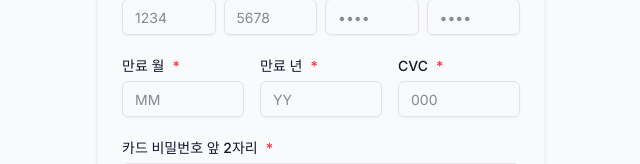
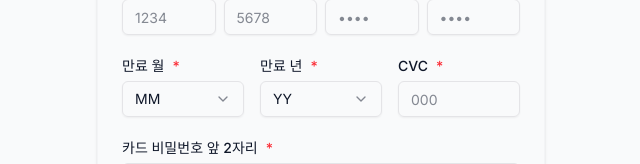
Before and after one commit to sjghub/web-ex-prod, a Next.js app: page /card/register in a window 1280 px wide. Shown: the part 364-528 px from the top of the page, without its empty margins (319-959 px from the left). Built offline with nearby package versions, Linux system fonts and the light colour scheme.

Commit message:
feat(calendar-component): 날짜 선택 컴포넌트 [#33] (#37)
날짜 선택 컴포넌트 구현, 적용
 - 카드 등록시 유효기간 입력칸 날짜 선택 컴포넌트를 사용하여 유효성 검증

```diff
--- a/app/card/register/page.tsx
+++ b/app/card/register/page.tsx
@@ -1,13 +1,14 @@
 "use client";
 
-import { useState, useRef, useEffect } from "react";
+import { ArrowLeft } from "lucide-react";
 import { useRouter } from "next/navigation";
-import { ArrowLeft } from "lucide-react";
+import { useEffect, useRef, useState } from "react";
 
 import { Button } from "@/components/ui/button";
+import { Card, CardContent } from "@/components/ui/card";
 import { Input } from "@/components/ui/input";
 import { Label } from "@/components/ui/label";
-import { Card, CardContent } from "@/components/ui/card";
+import { MonthSelectBox, YearSelectBox } from "@/components/ui/selectbox";
 import { VirtualKeypad } from "@/components/virtual-keypad";
 
 export default function CardRegisterPage() {
@@ -244,11 +245,12 @@ export default function CardRegisterPage() {
                   <Label>
                     만료 월 <span className="text-red-500">*</span>
                   </Label>
-                  <Input
-                    name="expiryMonth"
-                    placeholder="MM"
+                  <MonthSelectBox
                     value={formData.expiryMonth}
-                    onChange={handleOtherInput}
+                    onChange={(val) =>{
+                       setFormData((prev) => ({ ...prev, expiryMonth: val }));
+                       setShowKeypad(false);
+                    }}
                   />
                   {errors.expiryMonth && (
                     <p className="text-xs text-red-500 pl-1">
@@ -260,12 +262,13 @@ export default function CardRegisterPage() {
                   <Label>
                     만료 년 <span className="text-red-500">*</span>
                   </Label>
-                  <Input
-                    name="expiryYear"
-                    placeholder="YY"
+                  <YearSelectBox
                     value={formData.expiryYear}
-                    onChange={handleOtherInput}
-                  />
+                    onChange={(val) =>
+                      setFormData((prev) => ({ ...prev, expiryYear: val }))
+                    }
+                  >
+                  </YearSelectBox>
                   {errors.expiryYear && (
                     <p className="text-xs text-red-500 pl-1">
                       {errors.expiryYear}
--- /dev/null
+++ b/components/ui/selectbox.tsx
@@ -0,0 +1,66 @@
+"use client";
+
+import {
+  Select,
+  SelectContent,
+  SelectItem,
+  SelectTrigger,
+  SelectValue,
+} from "@/components/ui/select";
+
+type SelectBoxProps = {
+  value: string;
+  onChange: (val: string) => void;
+  placeholder?: string;
+};
+
+export function MonthSelectBox({ value, onChange, placeholder = "MM" }: SelectBoxProps) {
+  const months = Array.from({ length: 12 }, (_, i) =>
+    String(i + 1).padStart(2, "0")
+  );
+
+  return (
+    <div className="relative">
+        <Select value={value} onValueChange={onChange}>
+          <SelectTrigger className="w-full">
+              <SelectValue placeholder={placeholder} />
+          </SelectTrigger>
+          <SelectContent side="bottom" avoidCollisions={false} className="z-[9999] bg-white">
+              {months.map((m) => (
+              <SelectItem key={m} value={m} className="hover:bg-gray-100">
+                  {m}
+              </SelectItem>
+              ))}
+          </SelectContent>
+        </Select>
+    </div>
+  );
+}
+
+export function YearSelectBox({ value, onChange, placeholder = "YY" }: SelectBoxProps) {
+  const currentYear = new Date().getFullYear();
+  const years = Array.from({ length: 10 }, (_, i) => String(currentYear + i));
+
+  return (
+    <div className="relative">
+      <Select value={value} onValueChange={onChange}>
+        <SelectTrigger className="w-full">
+          <SelectValue placeholder={placeholder}>
+            {value ? value.slice(0, 2) : ""}
+          </SelectValue>
+        </SelectTrigger>
+        <SelectContent
+          side="bottom"
+          avoidCollisions={false}
+          className="z-[9999] bg-white"
+        >
+        {years.map((year) => (
+          <SelectItem key={year} value={year.slice(2)} className="hover:bg-gray-100">
+            {year}
+          </SelectItem>
+        ))}
+        </SelectContent>
+      </Select>
+    </div>
+  );
+}
```
